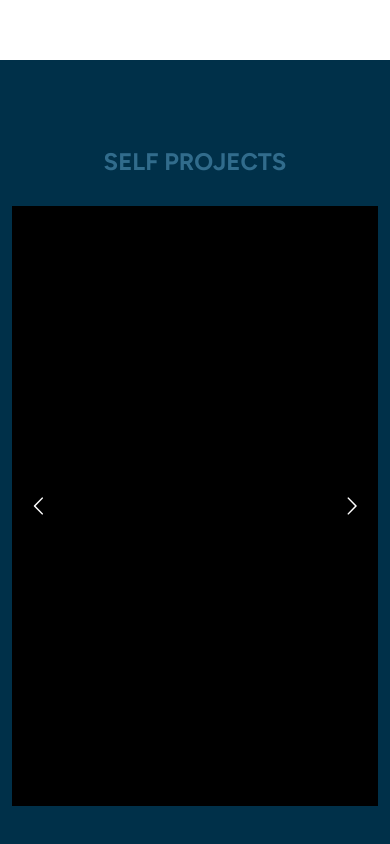
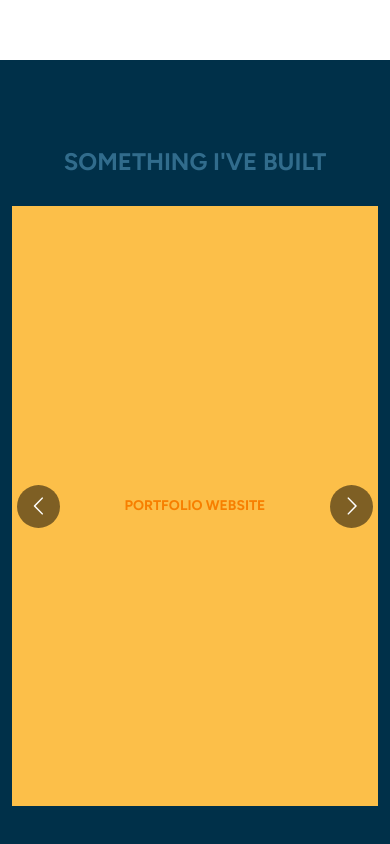
Before and after one commit to mikacheng1590/personal-frontend-project, a Next.js app: page / in a window 390 px wide. Shown: the part 6028-6872 px from the top of the page. Built offline with nearby package versions, Linux system fonts and the light colour scheme.

Commit message:
remove hardcoded content from card component, update card content

```diff
--- a/src/app/(home)/_client-components/self-project/Card.tsx
+++ b/src/app/(home)/_client-components/self-project/Card.tsx
@@ -1,12 +1,19 @@
-export default function Card() {
+export type CardProps = {
+  title: string;
+  content: React.ReactNode;
+};
+
+export default function Card({ title, content }: CardProps) {
   return (
     <div className="flip-card bg-transparent w-full h-[70vh] min-h-[600px] perspective-[1000px] group/card">
       <div className="flip-card-inner relative w-full h-full text-center transform-3d transition-transform duration-1000 group-hover/card:transform-[rotateY(180deg)]">
-        <div className="flip-card-front absolute w-full h-full bg-black backface-hidden">
-          <h4>21 Days</h4>
+        <div className="flip-card-front absolute w-full h-full bg-mika-yellow-100 backface-hidden flex items-center justify-center">
+          <h4 className="text-mika-orange-50 text-sm md:text-3xl font-bold uppercase p-4">{title}</h4>
         </div>
-        <div className="flip-card-back absolute w-full h-full bg-white transform-[rotateY(180deg)] backface-hidden">
-          <p>Some content</p>
+        <div className="flip-card-back absolute w-full h-full bg-mika-yellow-50 transform-[rotateY(180deg)] backface-hidden">
+          <div className="p-4 flex flex-col items-center justify-center h-full text-mika-orange-50 [&>h5]:underline [&>h5]:text-base [&>h5]:md:text-xl [&>h5]:font-bold [&>h5]:mb-2 [&>p]:text-base [&>p]:md:text-xl [&>a]:py-2 [&>a]:px-4 [&>a]:rounded [&>a]:bg-mika-orange-50 [&>a]:text-mika-yellow-100 [&>a]:font-bold [&>a]:hover:opacity-50">
+            {content}
+          </div>
         </div>
       </div>
     </div>
--- a/src/app/(home)/_client-components/self-project/Carousel.tsx
+++ b/src/app/(home)/_client-components/self-project/Carousel.tsx
@@ -1,6 +1,38 @@
 import Carousel from "react-multi-carousel";
 import "react-multi-carousel/lib/styles.css";
-import Card from './Card';
+import Card, { CardProps } from './Card';
+
+const cardData: CardProps[] = [
+  {
+    title: "Portfolio Website",
+    content: (
+      <>
+        <h5>Yes You're Looking At It!</h5>
+        <p>A portfolio website built with Next.js, Tailwind CSS, and GSAP.</p>
+      </>
+    )
+  },
+  {
+    title: "21 Days",
+    content: (
+      <>
+        <h5>Habit Builder</h5>
+        <p>A responsive web app designed to help users build habits and stay accountable! Users can create habit-tracking projects, log daily entries, and receive reminders when they miss a day. Stay on track, achieve your goals, and build consistency with Habit Builder!</p>
+        <a href="https://21-days.mikacheng.com" target="_blank" rel="noopener noreferrer" className="mt-4">Try Now</a>
+      </>
+    )
+  },
+  {
+    title: "Price Tracker for Paula's Choice Product",
+    content: (
+      <>
+        <h5>Let me know when the price drops!</h5>
+        <p>I've been using a certain Paula's Choice product for years and I love them! But I hate paying full price for them. So I built this price tracker to let me know when the price drops. I set a cron job to check the price everyday and send me an email if the price drops. For now, it's only tracking one product, but I will definitely upgrade it to track multiple products in the future.</p>
+        <a href="https://github.com/mikacheng1590/personal-backend-project/tree/main" target="_blank" rel="noopener noreferrer" className="mt-4">See some code</a>
+      </>
+    )
+  },
+];
 
 export default function SelfProjectCarousel() {
   const responsive = {
@@ -34,9 +66,13 @@ export default function SelfProjectCarousel() {
       // dotListClass="custom-dot-list-style"
       itemClass="p-3"
     >
-      <Card />
-      <Card />
-      <Card />
+      {cardData.map((card, index) => (
+        <Card
+          key={index}
+          title={card.title}
+          content={card.content}
+        />
+      ))}
     </Carousel>
   );
 }
--- a/src/app/(home)/page.tsx
+++ b/src/app/(home)/page.tsx
@@ -32,7 +32,7 @@ export default function Home() {
       <section className={`${selfProjectsSection} h-full min-h-[800px] w-full bg-mika-blue-100 flex items-center justify-center`}>
         <div className="container">
           <h6 className="text-mika-blue-50 text-2xl md:text-6xl font-bold uppercase text-center mb-4 md:mb-8">
-            Self Projects
+            Something I've Built
           </h6>
           <Carousel />
         </div>
```
